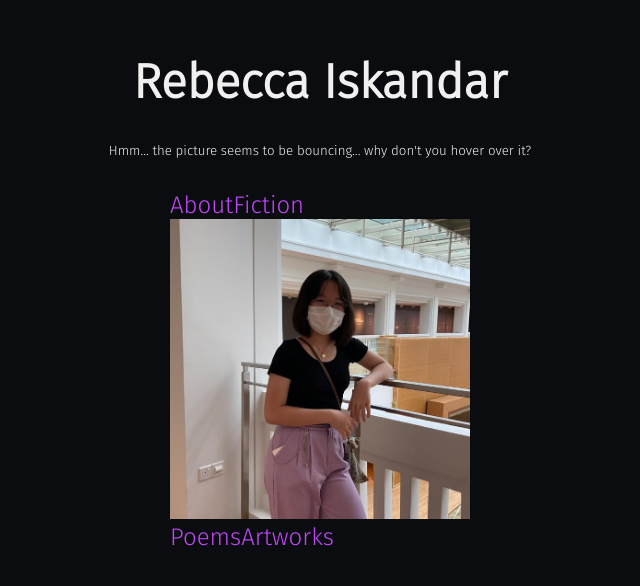
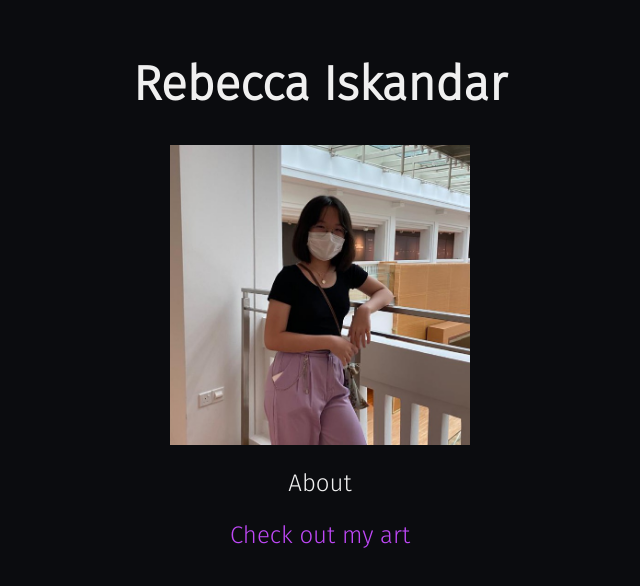
Before and after one commit to xyntechx/Bex-Website, a Next.js app: page / in a window 1280 px wide. Shown: the part 114-700 px from the top of the page, without its empty margins (320-960 px from the left). Built offline with nearby package versions, Linux system fonts and the light colour scheme.

Commit message:
🔥 Remove unused links

```diff
--- a/pages/index.tsx
+++ b/pages/index.tsx
@@ -18,35 +18,16 @@ const Home: NextPage = () => {
 
             <main className={styles.main}>
                 <h1 className={styles.title}>Rebecca Iskandar</h1>
-                <sub>
-                    Hmm... the picture seems to be bouncing... why don&apos;t you
-                    hover over it?
-                </sub>
-                <div className={styles.container}>
-                    <div className={styles.smallContainer}>
-                        <Link href="/about">
-                            <a className={styles.link}>About</a>
-                        </Link>
-                        <Link href="/fiction">
-                            <a className={styles.link}>Fiction</a>
-                        </Link>
-                    </div>
                 <Image
                     src="/rebecca.jpg"
                     alt="Rebecca's Profile Picture"
-                        className={styles.bounce}
                     width={300}
                     height={300}
                 />
-                    <div className={styles.smallContainer}>
-                        <Link href="/poems">
-                            <a className={styles.link}>Poems</a>
+                <p className={styles.text}>About</p>
+                <Link href="/artworks">
+                    <a className={styles.link}>Check out my art</a>
                 </Link>
-                        <Link href="/artworks">
-                            <a className={styles.link}>Artworks</a>
-                        </Link>
-                    </div>
-                </div>
             </main>
         </div>
     );
```
Lines whose indentation alone changed are shown as unchanged.
